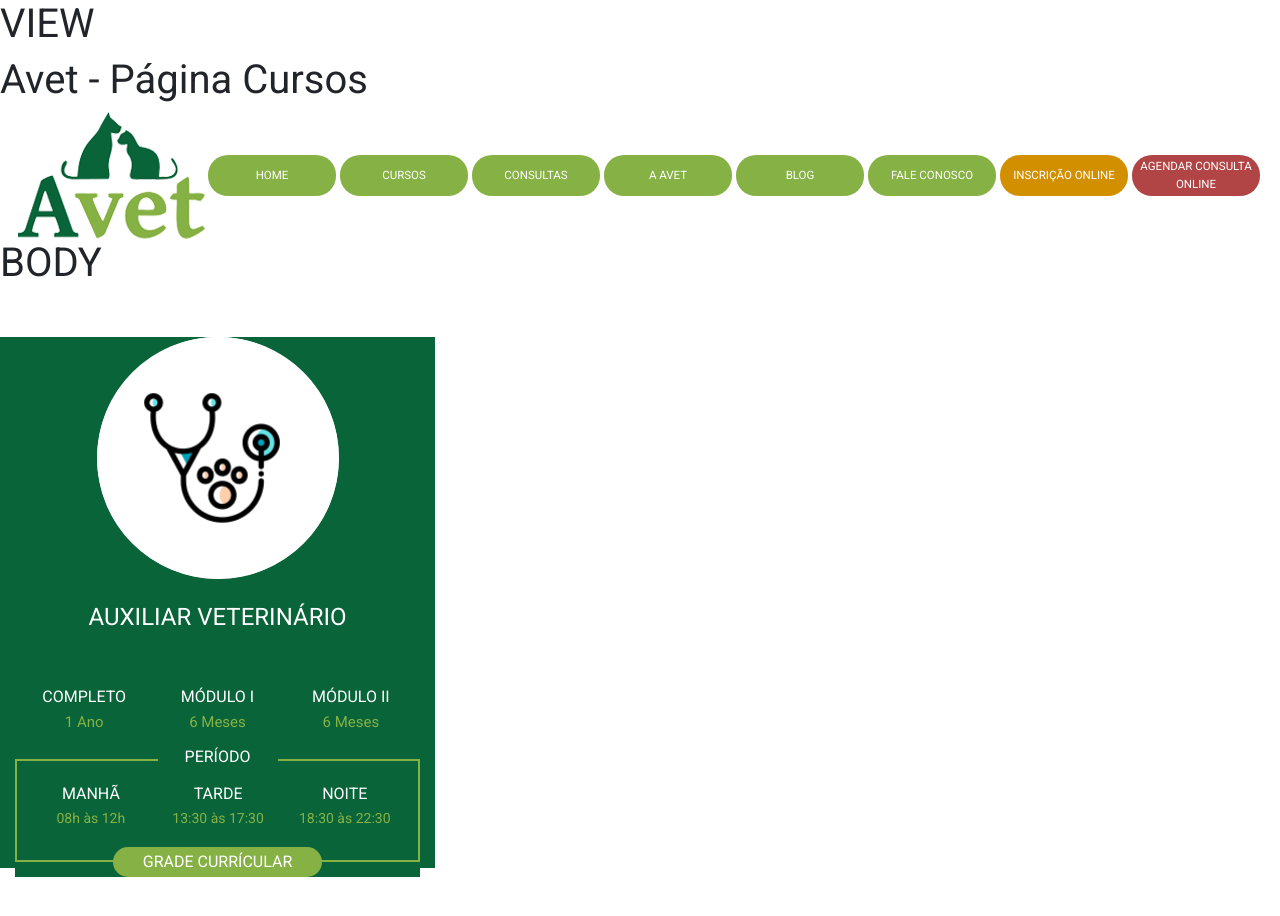
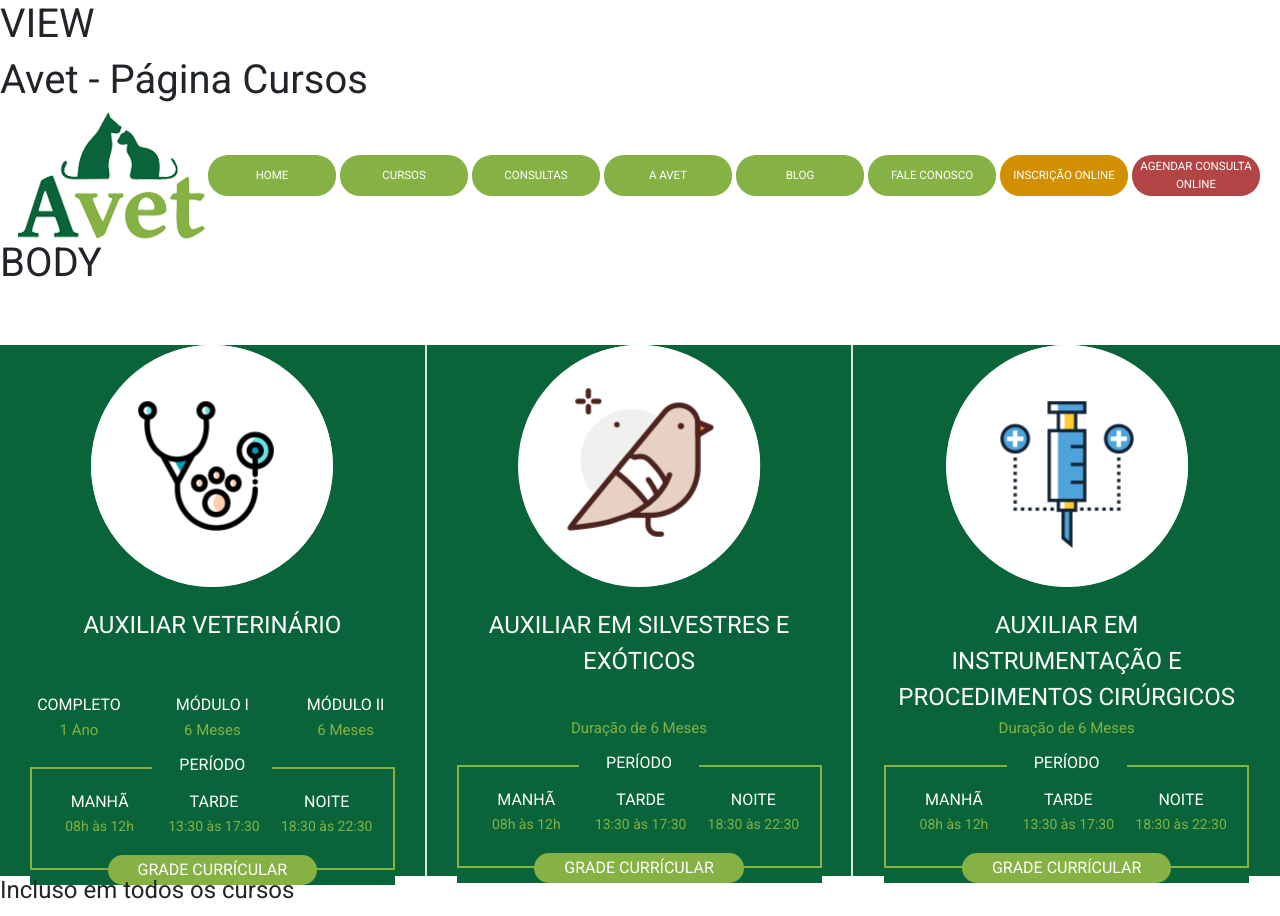
Before and after one commit to marcusviniciusmo/Avet_Cursos_Website, a React (Create React App) app in the folder frontend/: page /cursos in a window 1280 px wide. Shown: the top 916 px of the page. Built offline with nearby package versions, Linux system fonts and the light colour scheme.

Commit message:
Display CourseCard components inline

```diff
--- a/frontend/src/components/CourseCard/index.tsx
+++ b/frontend/src/components/CourseCard/index.tsx
@@ -10,7 +10,8 @@ type Props = {
   durationInfoHeader?: string,
   durationInfoBody: string,
   periodInfoHeader: string,
-  periodInfoBody: string
+  periodInfoBody: string,
+  borderRight?: boolean
 };
 
 function CourseCard({
@@ -20,10 +21,14 @@ function CourseCard({
   durationInfoHeader,
   durationInfoBody,
   periodInfoHeader,
-  periodInfoBody
+  periodInfoBody,
+  borderRight
 }: Props) {
   return (
-    <div id='courseCardContainer'>
+    <div
+      id='courseCardContainer'
+      style={{ borderRight: borderRight ? '2px solid #D4E4DC' : 'none' }}
+    >
       <div id="courseCardLogoContainer">
         <img src={imageUrl} alt={imageDescription} />
       </div>
--- a/frontend/src/components/CoursePeriod/styles.css
+++ b/frontend/src/components/CoursePeriod/styles.css
@@ -1,6 +1,6 @@
 div#coursePeriodContainer {
   background: #096439;
-  width: 405px;
+  width: 365px;
   margin: 10px auto 0 auto;
   display: flex;
   flex-direction: column;
--- a/frontend/src/views/Cursos/index.tsx
+++ b/frontend/src/views/Cursos/index.tsx
@@ -4,6 +4,7 @@ import LogoAuxVeterinario from 'assets/img/cursos/auxiliarVet.png';
 import LogoAuxSilvestres from 'assets/img/cursos/auxSilvestre.png';
 import LogoAuxInstrument from 'assets/img/cursos/auxInstrument.png';
 import Footer from "components/Footer";
+import './styles.css';
 
 function Cursos() {
   return (
@@ -14,6 +15,7 @@ function Cursos() {
       <Header />
 
       <h1>BODY</h1>
+      <div id="courseCards">
         <CourseCard
           imageUrl={LogoAuxVeterinario}
           imageDescription="Curso Auxiliar Veterinário logo"
@@ -22,6 +24,7 @@ function Cursos() {
           durationInfoBody="1 Ano,6 Meses,6 Meses"
           periodInfoHeader="Manhã,Tarde,Noite"
           periodInfoBody="08h às 12h,13:30 às 17:30,18:30 às 22:30"
+          borderRight
         />
 
         <CourseCard
@@ -31,6 +34,7 @@ function Cursos() {
           durationInfoBody="Duração de 6 Meses"
           periodInfoHeader="Manhã,Tarde,Noite"
           periodInfoBody="08h às 12h,13:30 às 17:30,18:30 às 22:30"
+          borderRight
         />
 
         <CourseCard
@@ -41,6 +45,7 @@ function Cursos() {
           periodInfoHeader="Manhã,Tarde,Noite"
           periodInfoBody="08h às 12h,13:30 às 17:30,18:30 às 22:30"
         />
+      </div>
 
       <h4>Incluso em todos os cursos</h4>
       <h3>AQUI VAI UMA IMAGEM</h3>
--- /dev/null
+++ b/frontend/src/views/Cursos/styles.css
@@ -0,0 +1,5 @@
+div#courseCards {
+  display: flex;
+  flex-direction: row;
+  justify-content: space-between;
+}
```
Lines whose indentation alone changed are shown as unchanged.
